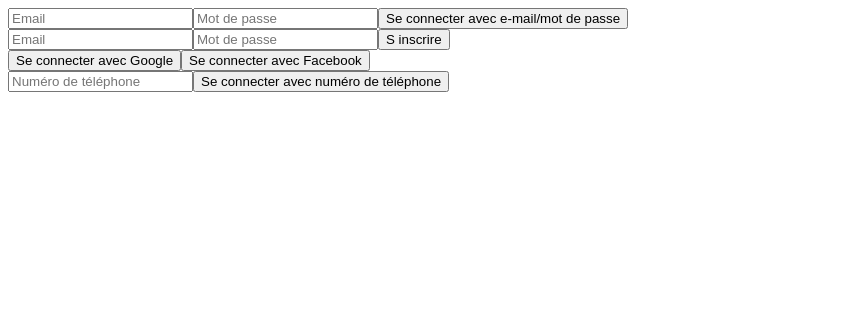
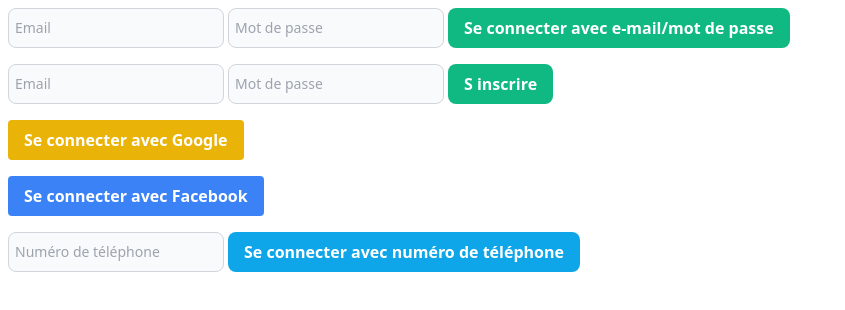
Before and after one commit to imouflih/auth, a Next.js app: page / in a window 1280 px wide. Shown: the top 310 px of the page, without its empty margins (0-845 px from the left). Built offline with nearby package versions, Linux system fonts and the light colour scheme; no server answers.

Commit message:
Add style

```diff
--- /dev/null
+++ b/app/globals.css
@@ -0,0 +1,44 @@
+@tailwind base;
+@tailwind components;
+@tailwind utilities;
+
+:root {
+  --background: 0 0% 100%;
+  --foreground: 222.2 47.4% 11.2%;
+
+  --muted: 210 40% 96.1%;
+  --muted-foreground: 215.4 16.3% 46.9%;
+
+  --popover: 0 0% 100%;
+  --popover-foreground: 222.2 47.4% 11.2%;
+
+  --border: 214.3 31.8% 91.4%;
+  --input: 214.3 31.8% 91.4%;
+
+  --card: 0 0% 100%;
+  --card-foreground: 222.2 47.4% 11.2%;
+
+  --primary: 221 83% 53%;
+  --primary-foreground: 210 40% 98%;
+
+  --secondary: 0 0% 100%;
+  --secondary-foreground: 222.2 47.4% 11.2%;
+
+  --accent: 210 40% 96.1%;
+  --accent-foreground: 222.2 47.4% 11.2%;
+
+  --destructive: 0 84% 60%;
+  --destructive-foreground: 210 40% 98%;
+
+  --ring: 215 20.2% 65.1%;
+
+  --radius: 0.5rem;
+}
+
+@media (prefers-color-scheme: dark) {
+  :root {
+    --foreground-rgb: 255, 255, 255;
+    --background-start-rgb: 0, 0, 0;
+    --background-end-rgb: 0, 0, 0;
+  }
+}
--- a/app/layout.tsx
+++ b/app/layout.tsx
@@ -1,3 +1,5 @@
+import "./globals.css";
+
 export const metadata = {
   title: "Auth",
   description: "Authentification with Firebase",
--- a/components/email-sign-in-button.tsx
+++ b/components/email-sign-in-button.tsx
@@ -25,20 +25,25 @@
   };
 
   return (
-    <div>
+    <div className="flex p-2 space-x-1">
       <input
         type="email"
         value={email}
         onChange={handleEmailChange}
         placeholder="Email"
+        className="block p-1.5 text-sm text-gray-900 border border-gray-300 rounded-lg bg-gray-50"
       />
       <input
         type="password"
         value={password}
         onChange={handlePasswordChange}
         placeholder="Mot de passe"
+        className="block p-1.5 text-sm text-gray-900 border border-gray-300 rounded-lg bg-gray-50"
       />
-      <button onClick={handleSignInWithEmail}>
+      <button
+        onClick={handleSignInWithEmail}
+        className="px-4 py-2 font-bold text-white rounded-lg bg-emerald-500 hover:bg-emerald-700"
+      >
         Se connecter avec e-mail/mot de passe
       </button>
     </div>
--- a/components/facebook-sign-in-button.tsx
+++ b/components/facebook-sign-in-button.tsx
@@ -15,9 +15,14 @@
   };
 
   return (
-    <button onClick={handleSignInWithFacebook}>
-      Se connecter avec Facebook
-    </button>
+    <div className="p-2">
+      <button
+        onClick={handleSignInWithFacebook}
+        className="px-4 py-2 font-bold text-white bg-blue-500 rounded hover:bg-blue-700"
+      >
+        Se connecter avec Facebook
+      </button>
+    </div>
   );
 };
 
--- a/components/google-sign-in-button.tsx
+++ b/components/google-sign-in-button.tsx
@@ -16,7 +16,14 @@
   };
 
   return (
-    <button onClick={handleSignInWithGoogle}>Se connecter avec Google</button>
+    <div className="p-2">
+      <button
+        onClick={handleSignInWithGoogle}
+        className="px-4 py-2 font-bold text-white bg-yellow-500 rounded hover:bg-yellow-700"
+      >
+        Se connecter avec Google
+      </button>
+    </div>
   );
 };
 
--- a/components/phone-number-sign-in-button.tsx
+++ b/components/phone-number-sign-in-button.tsx
@@ -30,14 +30,18 @@
   };
 
   return (
-    <div>
+    <div className="flex p-2 space-x-1">
       <input
         type="phone-number"
         value={phoneNumber}
         onChange={handlePhoneNumberChange}
         placeholder="Numéro de téléphone"
+        className="block p-1.5 text-sm text-gray-900 border border-gray-300 rounded-lg bg-gray-50"
       />
-      <button onClick={handleSignInWithPhoneNumber}>
+      <button
+        onClick={handleSignInWithPhoneNumber}
+        className="px-4 py-2 font-bold text-white rounded-lg bg-sky-500 hover:bg-sky-700"
+      >
         Se connecter avec numéro de téléphone
       </button>
     </div>
--- a/components/sign-out-button.tsx
+++ b/components/sign-out-button.tsx
@@ -3,7 +3,14 @@
 import { signOut } from "firebase/auth";
 
 const SignOutButton = () => (
-  <button onClick={() => signOut(auth)}>Se déconnecter</button>
+  <div className="p-2">
+    <button
+      onClick={() => signOut(auth)}
+      className="px-4 py-2 font-bold text-white bg-red-500 rounded-lg hover:bg-red-700"
+    >
+      Se déconnecter
+    </button>
+  </div>
 );
 
 export default SignOutButton;
--- a/components/sign-up-button.tsx
+++ b/components/sign-up-button.tsx
@@ -25,20 +25,27 @@
   };
 
   return (
-    <div>
+    <div className="flex p-2 space-x-1">
       <input
         type="email"
         value={email}
         onChange={handleEmailChange}
         placeholder="Email"
+        className="block p-1.5 text-sm text-gray-900 border border-gray-300 rounded-lg bg-gray-50"
       />
       <input
         type="password"
         value={password}
         onChange={handlePasswordChange}
         placeholder="Mot de passe"
+        className="block p-1.5 text-sm text-gray-900 border border-gray-300 rounded-lg bg-gray-50"
       />
-      <button onClick={handleSignUp}>S inscrire</button>
+      <button
+        onClick={handleSignUp}
+        className="px-4 py-2 font-bold text-white rounded-lg bg-emerald-500 hover:bg-emerald-700"
+      >
+        S inscrire
+      </button>
     </div>
   );
 };
```
